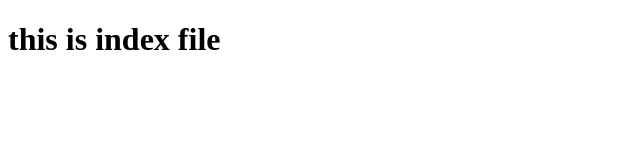
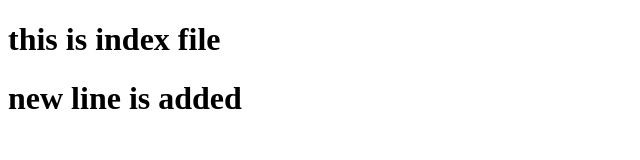
Before and after one commit to rahulroy7857/Admin, a plain HTML site: page index.html in a window 1280 px wide. Shown: the whole page, without its empty margins (0-640 px from the left). Drawn offline with Linux system fonts and the light colour scheme.

Commit message:
new line add

```diff
--- a/index.html
+++ b/index.html
@@ -7,5 +7,6 @@
 </head>
 <body>
     <h1>this is index file</h1>
+    <h1>new line is added</h1>
 </body>
 </html>
```
